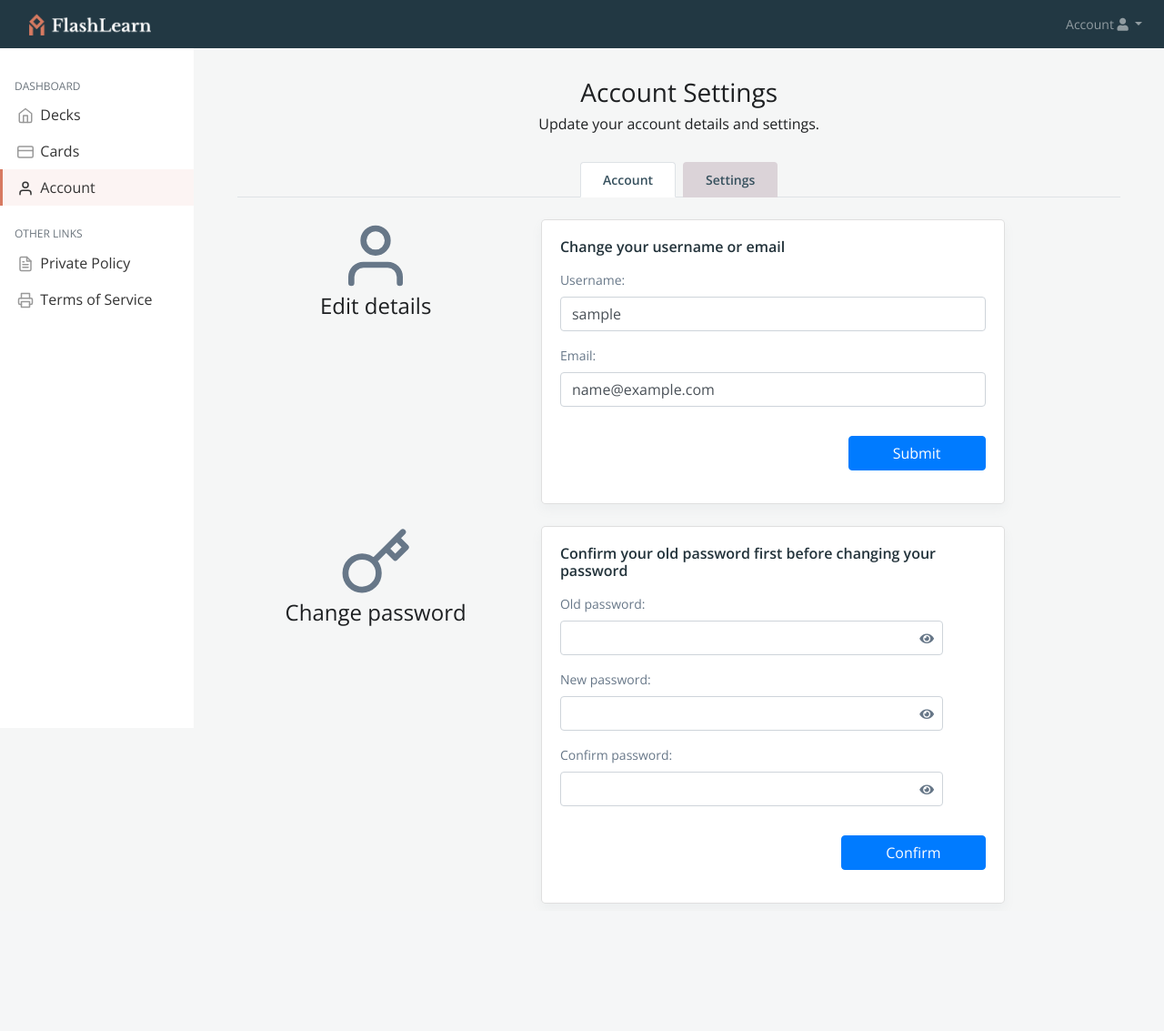
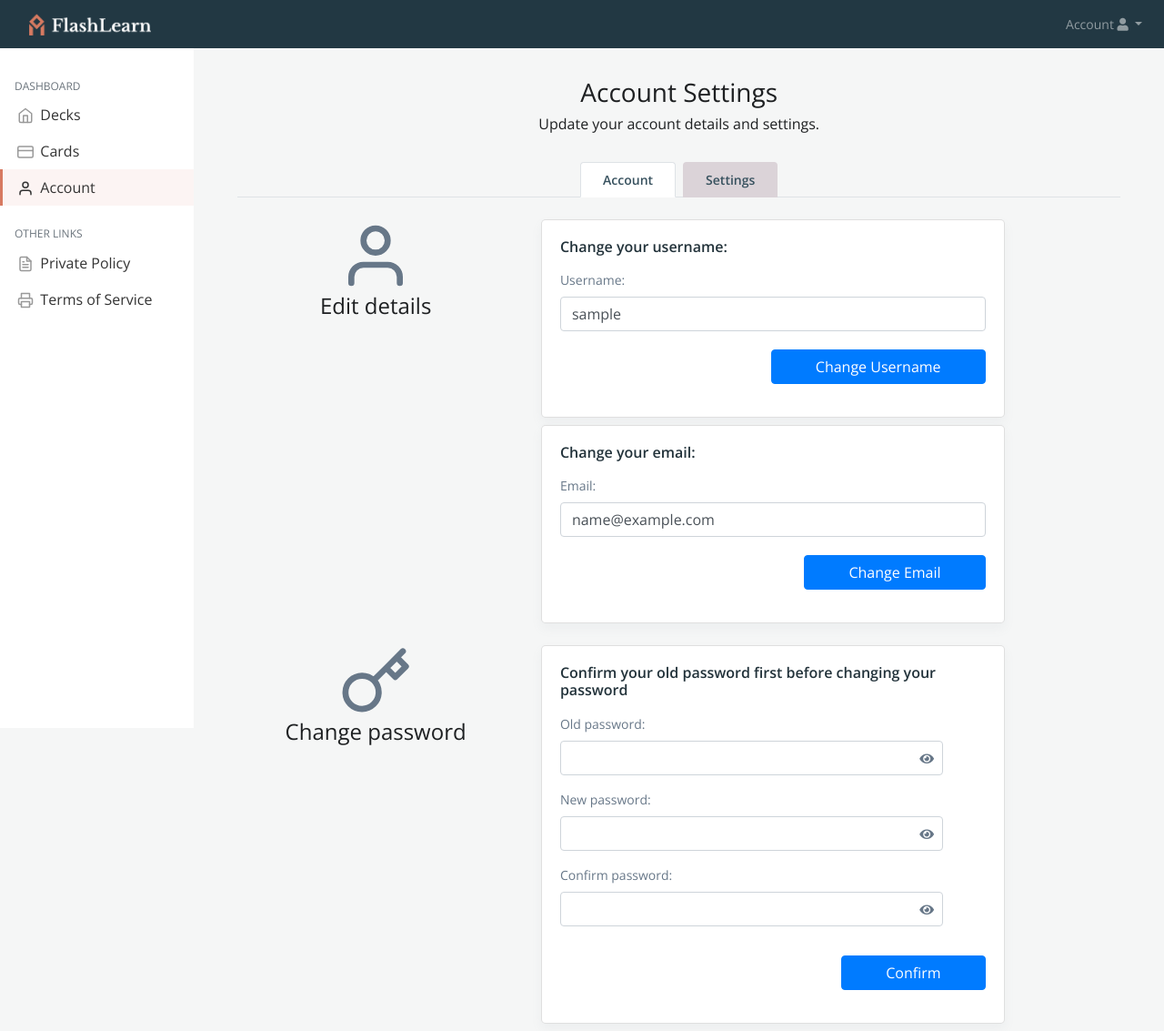
Before and after one commit to Victornguli/flashlearn, a Flask app: page /user/account in a window 1280 px wide. Shown: the whole page at 91% size. Before the commit the page ends 993 px from the top, so only its background shows below. Run offline with Flask 2, Linux system fonts and the light colour scheme; the visitor is signed in with stand-in values (Sample User, id 1); data comes from the database, SQL or seed files in the repository; some libraries are stand-ins or nearby versions.

Commit message:
Add change email and username logic
Addresses issue #26

```diff
--- a/flashlearn/templates/dashboard/settings.html
+++ b/flashlearn/templates/dashboard/settings.html
@@ -50,14 +50,55 @@
                 <div class="col-sm-12 col-md-9 col-lg-8">
                     <div class="card settings-card">
                         <div class="card-body">
-                            <h3 class="h6 mb-3">Change your username or email</h3>
-                            <form class="form" method="POST" action="/user/account/change_details">
+                            <h3 class="h6 mb-3">Change your username:</h3>
+                            <div id="username_reponse">
+                                {% if username_response %}
+                                {% if username_response['status'] == 1 %}
+                                <div class="mt-2"
+                                    style="text-decoration: none; list-style: none; margin: 0; padding: 0">
+                                    <div class="alert alert-info dismiss">{{ username_response['message'] }}</div>
+                                </div>
+                                {% else %}
+                                <div class="flashes mt-2"
+                                    style="text-decoration: none; list-style: none; margin: 0; padding: 0">
+                                    <div class="alert alert-danger dismiss">{{ username_response['message'] }}</div>
+                                </div>
+                                {% endif %}
+                                {% endif %}
+                            </div>
+                            <form action="{{ url_for('user.change_username') }}" id="change_username" method="POST">
                                 <div class="form-group">
                                     <label for="username">Username:</label>
                                     <input type="text" name="username" value="{{ user.username }}" id="username"
                                         class="form-control">
                                 </div>
+                                <div class="form-group d-flex justify-content-end">
+                                    <input class="mt-1 btn btn-primary pl-5 pr-5" type="submit" value="Change Username">
+                                </div>
+                            </form>
+                        </div>
+                    </div>
 
+                    <div class="card settings-card mt-2">
+                        <div class="card-body">
+                            <h3 class="h6 mb-3" id=>Change your email:</h3>
+                            <div id="email_response">
+                                {% if email_response %}
+                                {% if email_response['status'] == 1 %}
+                                <div class="flashes mt-2"
+                                    style="text-decoration: none; list-style: none; margin: 0; padding: 0">
+                                    <div class="alert alert-info dismiss">{{ email_response['message'] }}</div>
+                                </div>
+                                {% else %}
+                                <div class="flashes mt-2"
+                                    style="text-decoration: none; list-style: none; margin: 0; padding: 0">
+                                    <div class="alert alert-danger dismiss">{{ email_response['message'] }}</div>
+                                </div>
+                                {% endif %}
+                                {% endif %}
+                            </div>
+                            <form class="form" id="change_email" method="POST"
+                                action="{{ url_for('user.change_email') }}">
                                 <div class="form-group">
                                     <label for="email">Email:</label>
                                     <input type="text" name="email" id="email" value="{{ user.email }}"
@@ -65,12 +106,13 @@
                                 </div>
 
                                 <div class="form-group d-flex justify-content-end">
-                                    <input class="mt-3 btn btn-primary pl-5 pr-5" type="submit" value="Submit">
+                                    <input class="mt-1 btn btn-primary pl-5 pr-5" type="submit" value="Change Email">
                                 </div>
                             </form>
                         </div>
                     </div>
                 </div>
+
             </div>
             <div class="row">
                 <div class="col-sm-12 col-md-3 col-lg-4">
--- a/flashlearn/user/routes.py
+++ b/flashlearn/user/routes.py
@@ -112,7 +112,46 @@ def account():
         return jsonify(g.user.to_json)
 
 
-@user.route("/account/change_password", methods=("POST",))
+@user.route("account/username", methods=("POST",))
+@login_required
+def change_username():
+    username = request.form.get("username", None)
+    if not username:
+        abort(400)
+    username_check = User.check_username(username, g.user.id)
+    if username_check["status"] == 1:
+        if username != g.user.username:
+            g.user.username = username
+            g.user.save()
+        username_check["message"] = "Username changed successfully"
+    return render_template(
+        "dashboard/settings.html",
+        username_response=username_check,
+        user=g.user,
+    )
+
+
+@user.route("account/email", methods=("POST",))
+@login_required
+def change_email():
+    email = request.form.get("email", None)
+    if not email:
+        abort(400)
+    check_email = User.check_email(email, g.user.id)
+    if check_email["status"] == 1:
+        if email != g.user.email:
+            g.user.email = email
+            g.user.is_verified = False
+            g.user.save()
+        check_email["message"] = "Email changed successfully"
+    return render_template(
+        "dashboard/settings.html",
+        email_response=check_email,
+        user=g.user,
+    )
+
+
+@user.route("/account/password", methods=("POST",))
 @login_required
 def change_password():
     if request.method == "POST":
```
Also changed, not shown: flashlearn/models.py (+25 -0 lines), tests/user/test_user_routes.py (+26 -2 lines).
